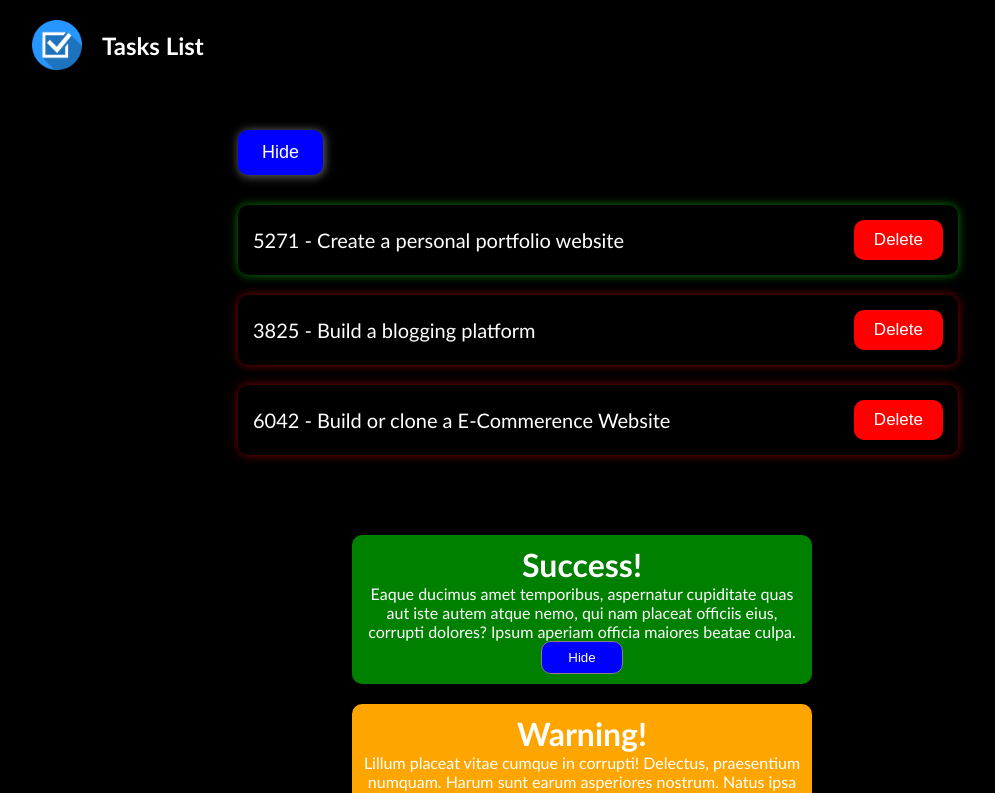
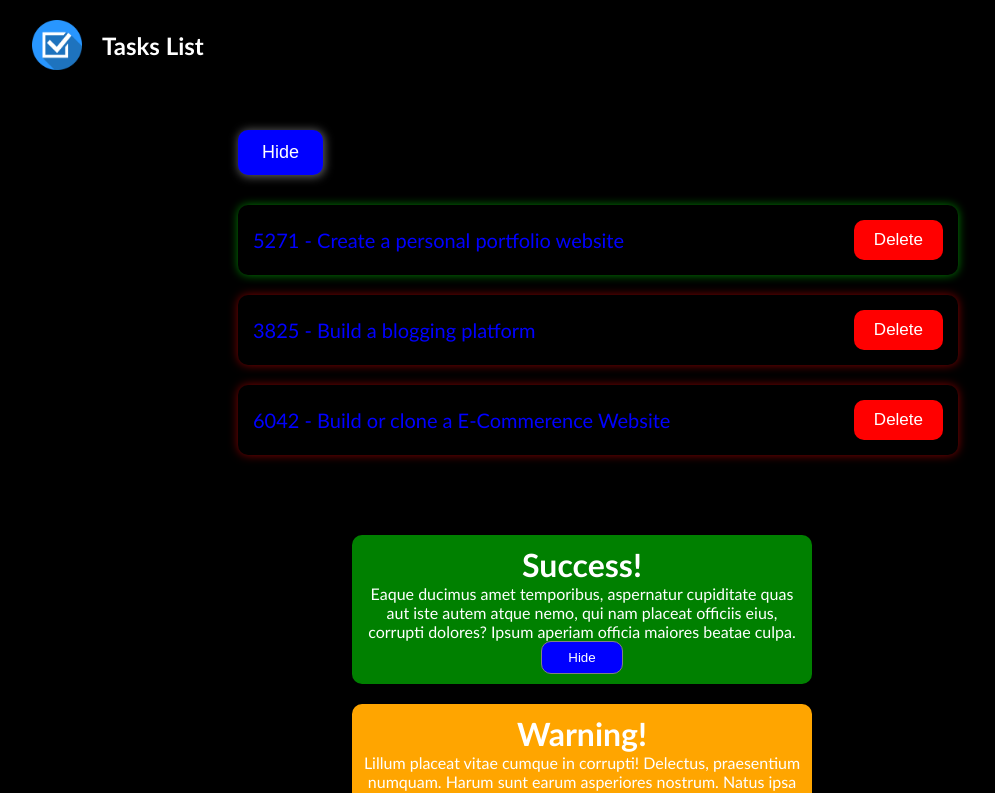
Before and after one commit to Saketh-Reddy-Bejadi/TaskProject, a React (Create React App) app in the folder mp_app/: page / in a window 1280 px wide. Shown: the top 793 px of the page, without its empty margins (58-1053 px from the left). Built offline with nearby package versions, Linux system fonts and the light colour scheme.

Commit message:
done with styling module

```diff
--- a/mp_app/src/components/TaskList.js
+++ b/mp_app/src/components/TaskList.js
@@ -1,6 +1,7 @@
-import { Children, useState } from "react";
+import {  useState } from "react";
 import { TaskCard } from "./TaskCard";
 import { CardBox } from "./CardBox";
+import styles from  "./TaskList.module.css"
 
 export const TaskList = () => {
 
@@ -19,7 +20,7 @@ export const TaskList = () => {
 
   return (
     <div className="content" >
-        <ul className={tasks.length!==0?'TaskItems':''}>
+        <ul className={tasks.length!==0?`TaskItems ${styles.TaskItems}`:''}>
             <input type='button' onClick={()=>setShow(!(show))} className={tasks.length!==0?'toggle':'disnone'} value={(show===true)?"Hide":"Show"} ></input>
             {show && tasks.map((task)=>(
             <TaskCard key={task.id+1} task={task} handleDelete={handleDelete}  />
--- /dev/null
+++ b/mp_app/src/components/TaskList.module.css
@@ -0,0 +1,3 @@
+.TaskItems{
+    color: blue;
+}
```
